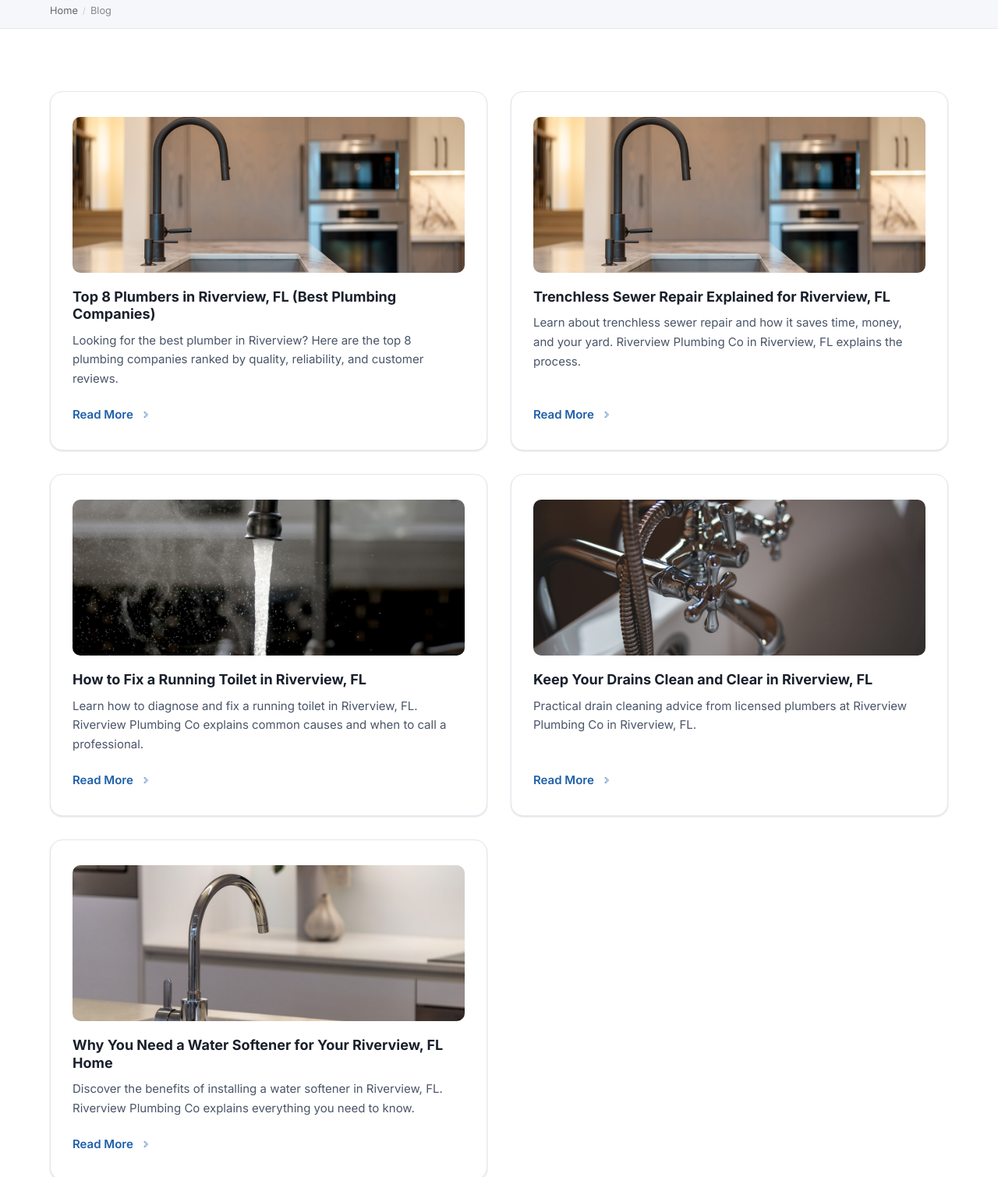
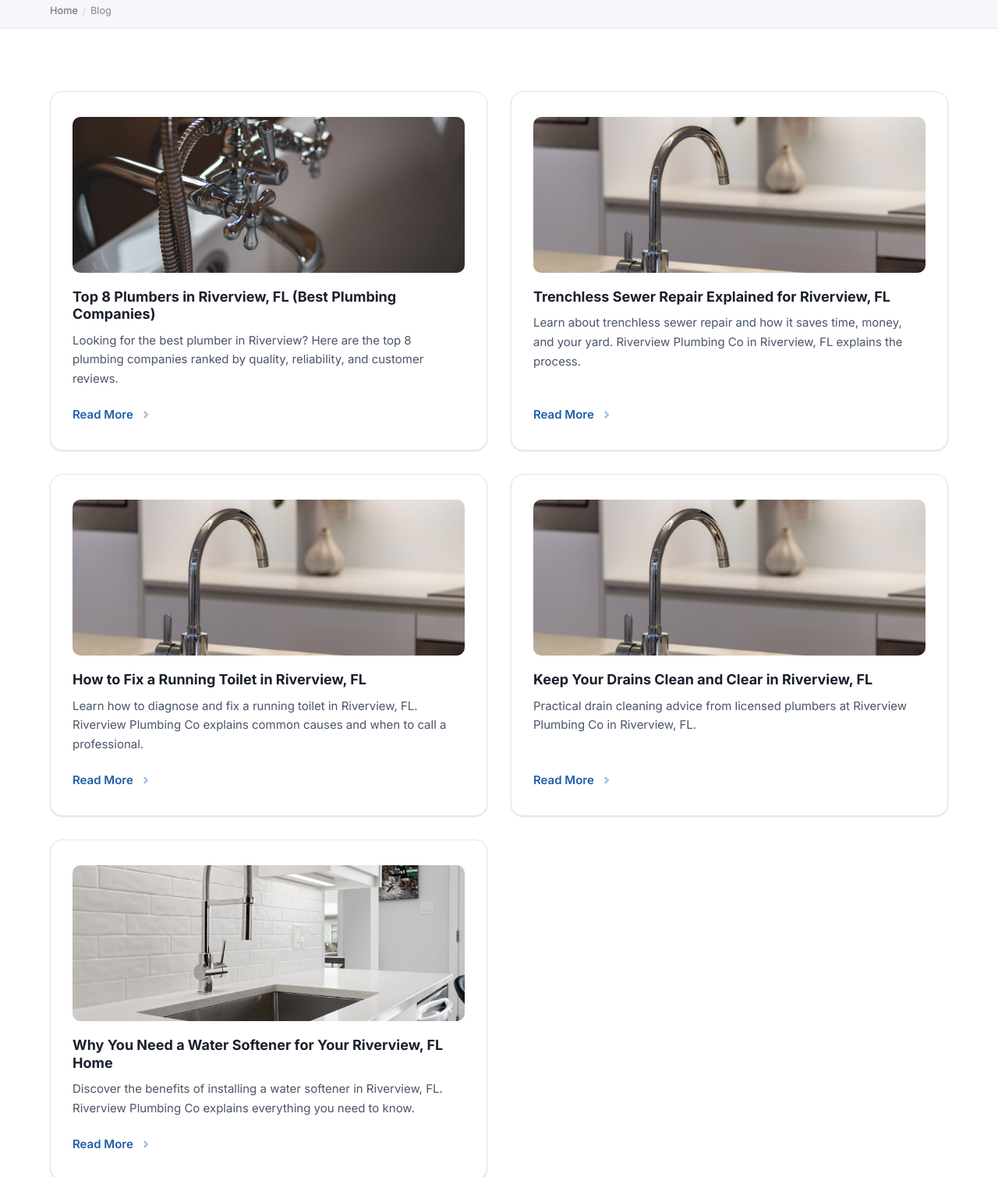
Before and after one commit to plumbingpo/riverviewplumbingco, a plain HTML site: page blog/index.html in a window 1280 px wide. Shown: the part 389-1899 px from the top of the page at 78% size. Drawn offline with Linux system fonts and the light colour scheme.

```diff
--- a/blog/index.html
+++ b/blog/index.html
@@ -144,7 +144,7 @@ function toggleMobileNav() {
   <div class="container">
     <div class="grid grid-2">
       <a href="../blog/top-plumbers/" class="service-card">
-        <div class="service-card-img" style="background-image:url('../images/content/plumber-working-4.jpg');"></div>
+        <div class="service-card-img" style="background-image:url('../images/heroes/plumbing-general-1.jpg');"></div>
         <div class="service-card-body">
           <h3>Top 8 Plumbers in Riverview, FL (Best Plumbing Companies)</h3>
           <p>Looking for the best plumber in Riverview? Here are the top 8 plumbing companies ranked by quality, reliability, and customer reviews.</p>
@@ -152,7 +152,7 @@ function toggleMobileNav() {
         </div>
       </a>
       <a href="../blog/trenchless-sewer-repair-explained/" class="service-card">
-        <div class="service-card-img" style="background-image:url('../images/content/plumber-working-4.jpg');"></div>
+        <div class="service-card-img" style="background-image:url('../images/heroes/plumbing-general-2.jpg');"></div>
         <div class="service-card-body">
           <h3>Trenchless Sewer Repair Explained for Riverview, FL</h3>
           <p>Learn about trenchless sewer repair and how it saves time, money, and your yard. Riverview Plumbing Co in Riverview, FL explains the process.</p>
@@ -160,7 +160,7 @@ function toggleMobileNav() {
         </div>
       </a>
       <a href="../blog/how-to-fix-running-toilet/" class="service-card">
-        <div class="service-card-img" style="background-image:url('../images/heroes/plumbing-general-3.jpg');"></div>
+        <div class="service-card-img" style="background-image:url('../images/heroes/plumbing-general-2.jpg');"></div>
         <div class="service-card-body">
           <h3>How to Fix a Running Toilet in Riverview, FL</h3>
           <p>Learn how to diagnose and fix a running toilet in Riverview, FL. Riverview Plumbing Co explains common causes and when to call a professional.</p>
@@ -168,7 +168,7 @@ function toggleMobileNav() {
         </div>
       </a>
       <a href="../blog/drain-cleaning-tips/" class="service-card">
-        <div class="service-card-img" style="background-image:url('../images/heroes/plumbing-general-1.jpg');"></div>
+        <div class="service-card-img" style="background-image:url('../images/heroes/plumbing-general-2.jpg');"></div>
         <div class="service-card-body">
           <h3>Keep Your Drains Clean and Clear in Riverview, FL</h3>
           <p>Practical drain cleaning advice from licensed plumbers at Riverview Plumbing Co in Riverview, FL.</p>
@@ -176,7 +176,7 @@ function toggleMobileNav() {
         </div>
       </a>
       <a href="../blog/benefits-of-water-softeners/" class="service-card">
-        <div class="service-card-img" style="background-image:url('../images/heroes/plumbing-general-2.jpg');"></div>
+        <div class="service-card-img" style="background-image:url('../images/content/plumber-working-5.jpg');"></div>
         <div class="service-card-body">
           <h3>Why You Need a Water Softener for Your Riverview, FL Home</h3>
           <p>Discover the benefits of installing a water softener in Riverview, FL. Riverview Plumbing Co explains everything you need to know.</p>
```
Also changed, not shown: blog/benefits-of-water-softeners/index.html (+1 -1 lines), blog/how-to-fix-running-toilet/index.html (+1 -1 lines), blog/trenchless-sewer-repair-explained/index.html (+1 -1 lines), commercial/index.html (+2 -2 lines), emergency-plumbing/index.html (+1 -1 lines), water-treatment/index.html (+1 -1 lines).
